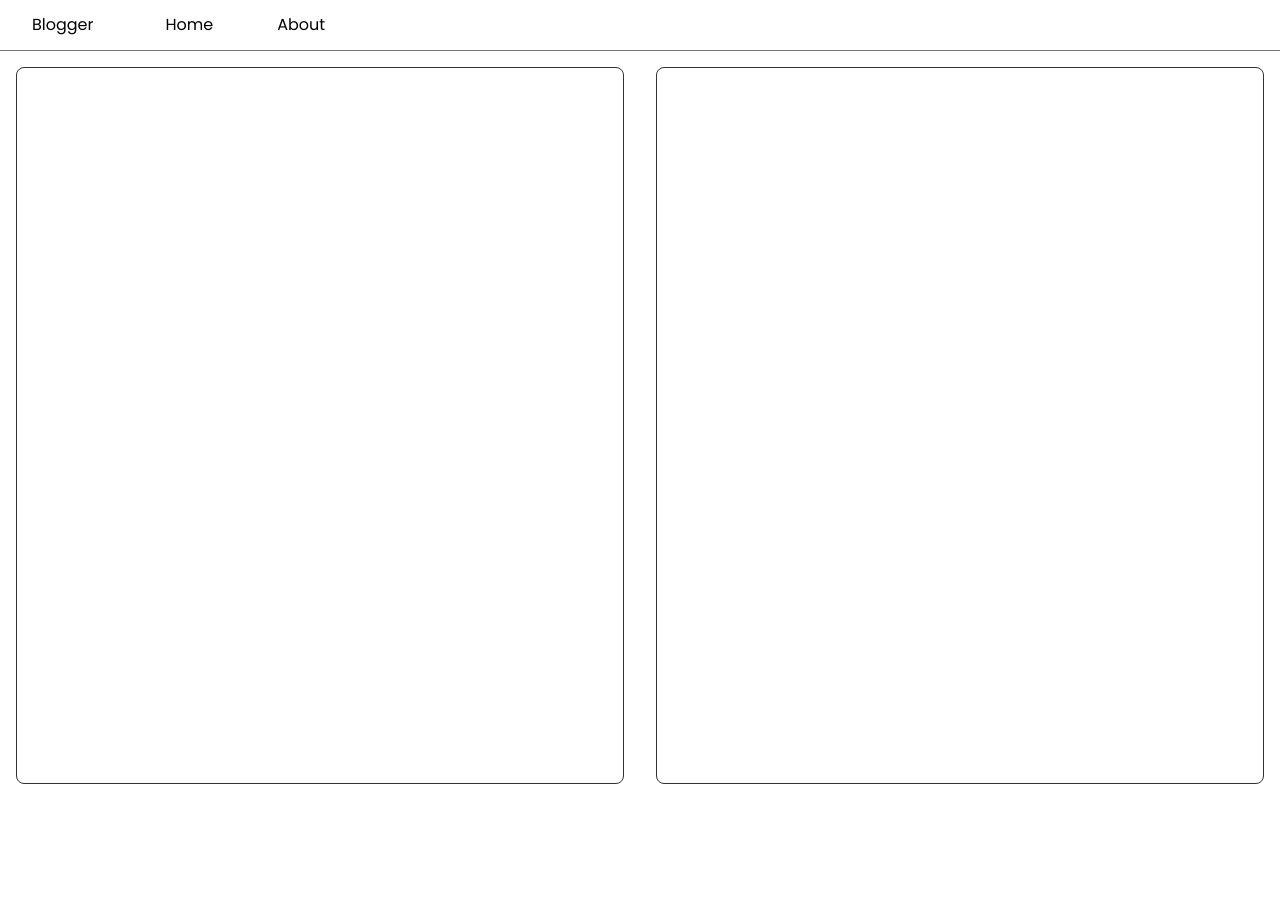
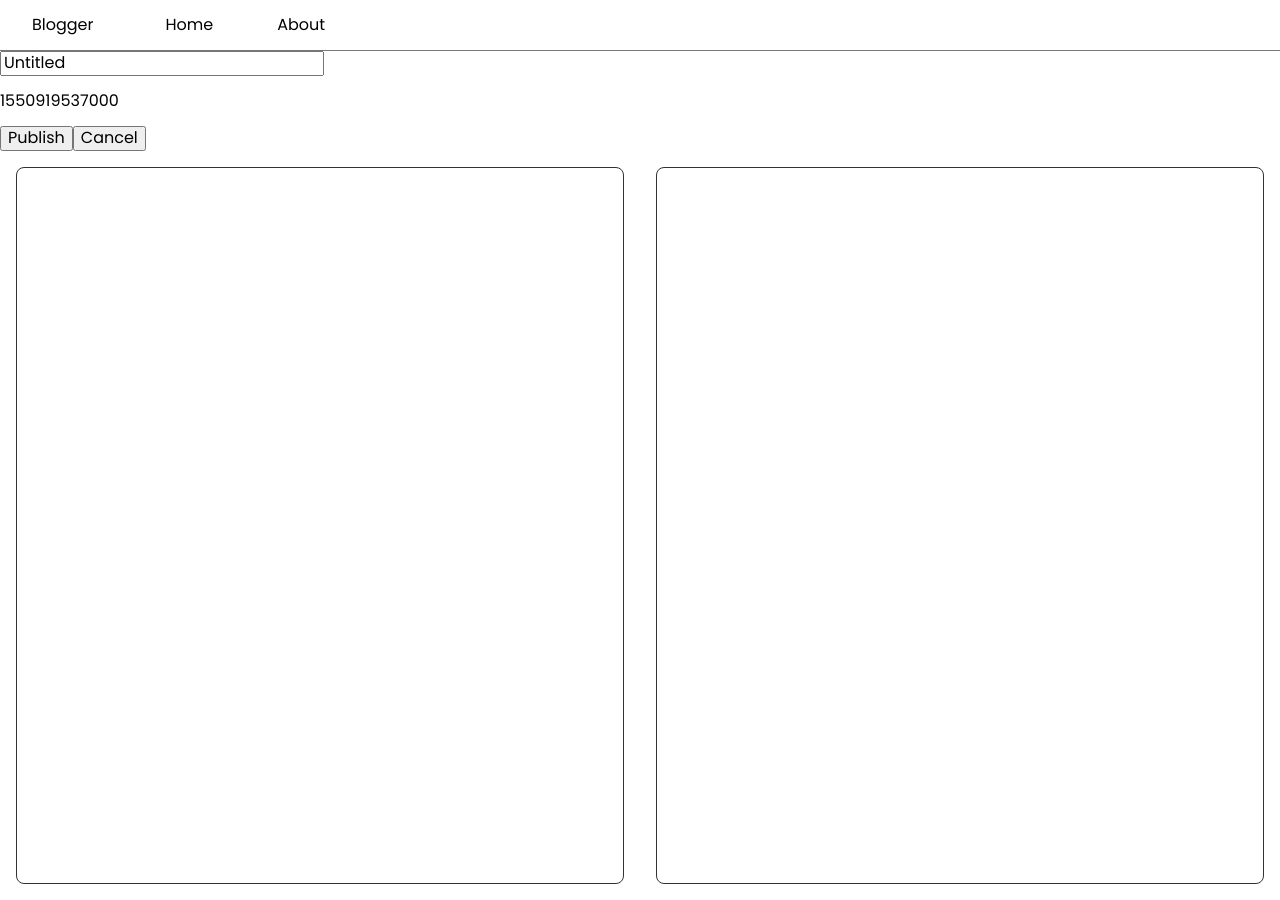
Before and after one commit to yeptony/anonymous-blogging, a Next.js app: page /write in a window 1280 px wide. Before the commit the page ends 800 px from the top, so only its background shows below. Built offline with nearby package versions, Linux system fonts and the light colour scheme; what remarkable would draw is missing.

Commit message:
Write a post basic functionalities

```diff
--- /dev/null
+++ b/components/MardownPreviewerHeader.js
@@ -0,0 +1,23 @@
+import Link from 'next/link'
+
+const MarkdownPreviewerHeader = props => (
+  <div className="markdown-header">
+    <input type="text" placeholder="Untitled" onChange={props.onChange} value={props.title} />
+    <p>
+      {props.author}
+      <span> {props.timestamp}</span>
+    </p>
+    <div className="button-group">
+      <button type="button" className="publish solid-button" onClick={props.publish}>
+        Publish
+      </button>
+      <Link href="/">
+        <button type="button" className="transparent-button">
+          Cancel
+        </button>
+      </Link>
+    </div>
+  </div>
+)
+
+export default MarkdownPreviewerHeader
--- a/package.json
+++ b/package.json
@@ -39,6 +39,7 @@
     "eslint-plugin-prettier": "^3.0.1",
     "eslint-plugin-react": "^7.11.0",
     "jest": "^24.1.0",
-    "prettier": "^1.16.4"
+    "prettier": "^1.16.4",
+    "sinon": "^7.2.4"
   }
 }
--- a/pages/write.js
+++ b/pages/write.js
@@ -1,5 +1,6 @@
 import Remarkable from 'remarkable'
 import Layout from '../components/Layout'
+import MarkdownPreviewerHeader from '../components/MardownPreviewerHeader'
 import MarkdownPreviewer from '../components/MarkdownPreviewer'
 import '../style/main.scss'
 
@@ -13,13 +14,15 @@ class Write extends React.Component {
   constructor() {
     super()
     this.state = {
-      timestamp: 0,
+      timestamp: Date.now(),
       author: '',
       title: 'Untitled',
       markdown: '',
       formattedText: ''
     }
     this.onMarkdownType = this.onMarkdownType.bind(this)
+    this.setTitle = this.setTitle.bind(this)
+    this.publish = this.publish.bind(this)
   }
 
   onMarkdownType(e) {
@@ -29,9 +32,25 @@ class Write extends React.Component {
     })
   }
 
+  setTitle(e) {
+    let title = e.target.value === '' ? 'Untitled' : e.target.value.toString()
+    this.setState({ title })
+  }
+
+  publish(e) {
+    e.preventDefault()
+    return {
+      timestamp: Date.now(),
+      author: this.state.author,
+      title: this.state.title,
+      formattedText: this.state.formattedText
+    }
+  }
+
   render() {
     return (
       <Layout>
+        <MarkdownPreviewerHeader {...this.state} onChange={this.setTitle} publish={this.publish} />
         <MarkdownPreviewer {...this.state} onType={this.onMarkdownType} />
       </Layout>
     )
```
Also changed, not shown: 2 other files (tests, documents, lock files or other folders).
